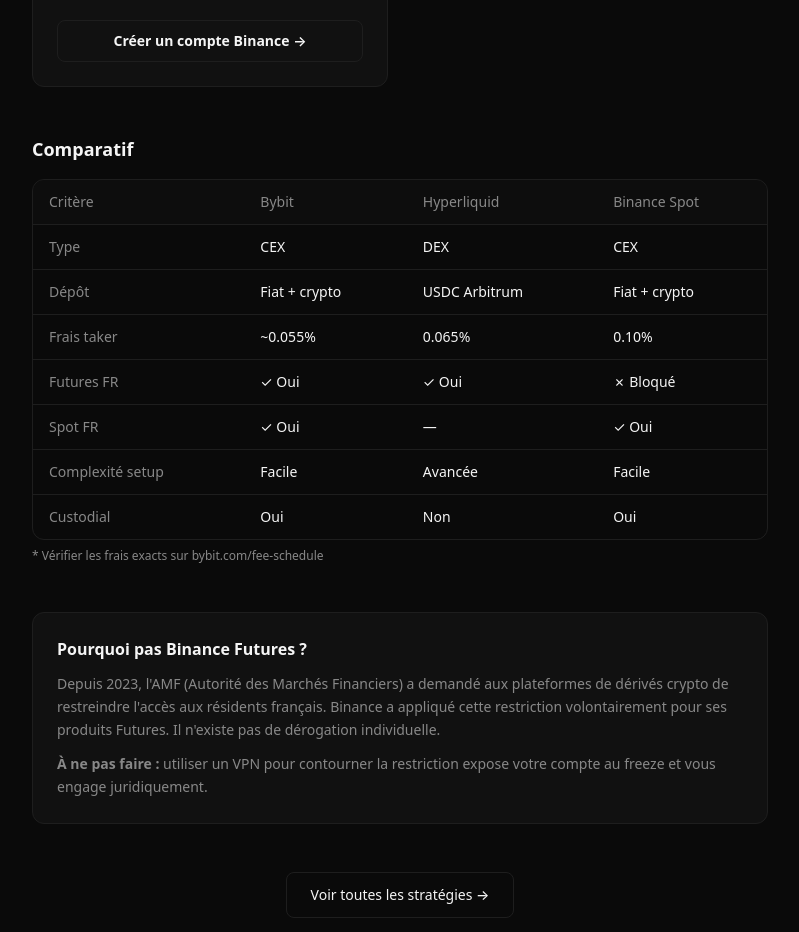
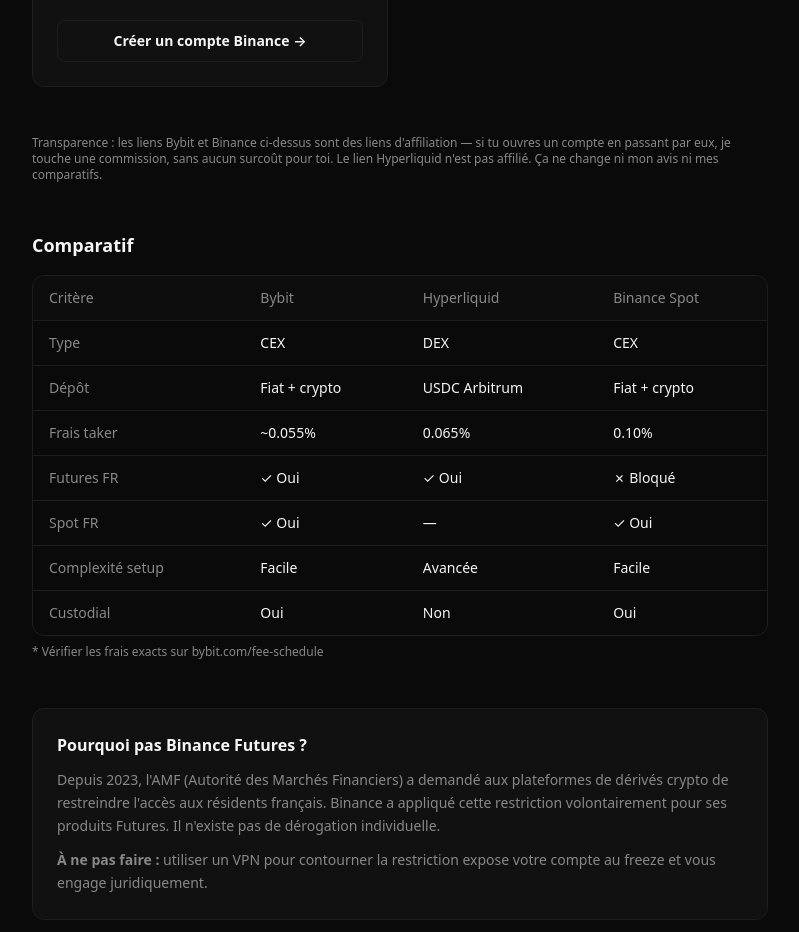
Before and after one commit to Tosmahdess/algoproof, a Next.js app: page /start in a window 1280 px wide. Shown: the part 1020-1952 px from the top of the page, without its empty margins (240-1039 px from the left). Built offline with nearby package versions, Linux system fonts and the light colour scheme; no server answers.

Commit message:
feat(start): affiliate disclosure line (transparency + ARPP prudence)

```diff
--- a/src/app/start/page.tsx
+++ b/src/app/start/page.tsx
@@ -126,6 +126,13 @@ export default function StartPage() {
         </div>
       </div>
 
+      {/* Affiliate disclosure */}
+      <p className="text-xs text-muted">
+        Transparence : les liens Bybit et Binance ci-dessus sont des liens d'affiliation — si tu ouvres un
+        compte en passant par eux, je touche une commission, sans aucun surcoût pour toi. Le lien
+        Hyperliquid n'est pas affilié. Ça ne change ni mon avis ni mes comparatifs.
+      </p>
+
       {/* Comparison table */}
       <div>
         <h2 className="text-lg font-semibold mb-4">Comparatif</h2>
```
